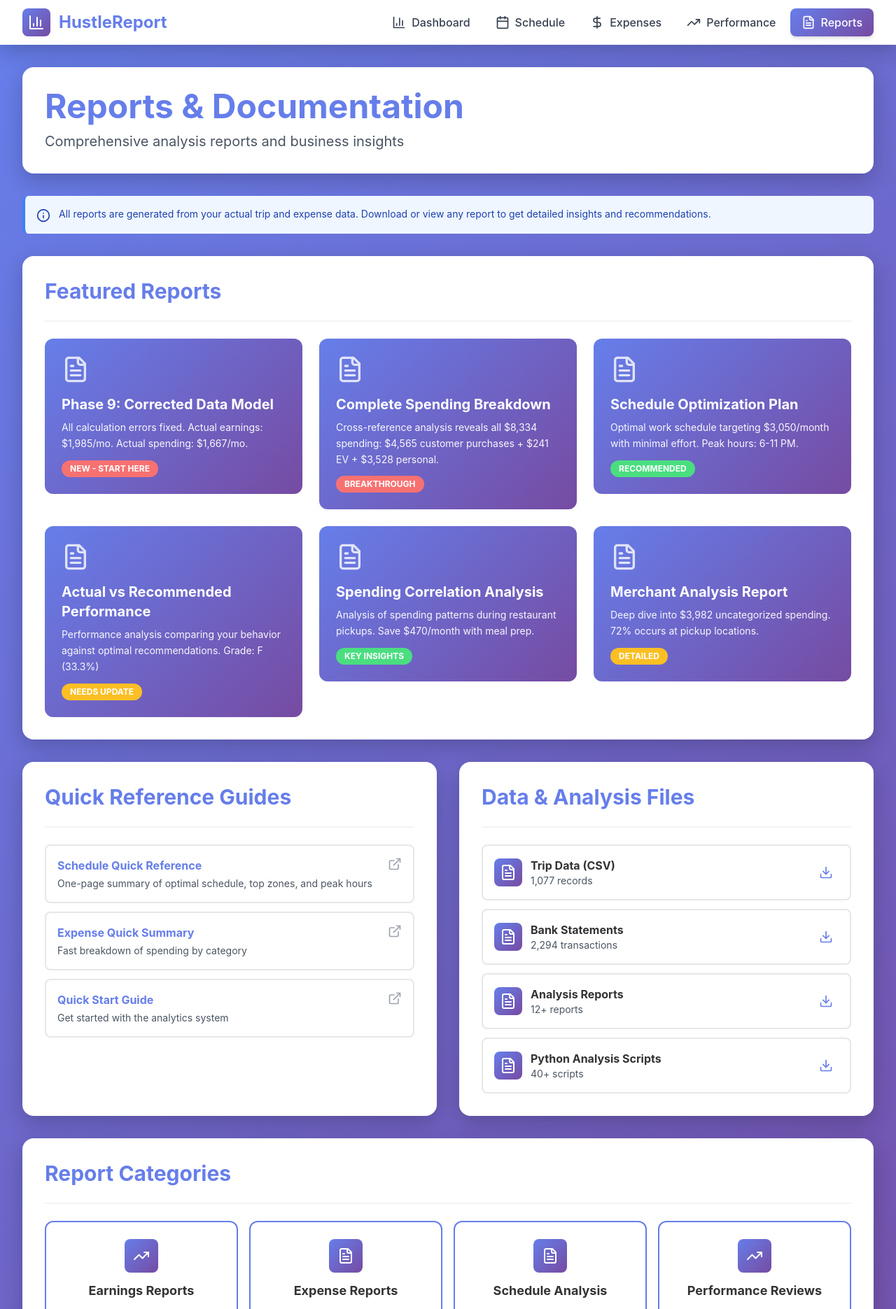
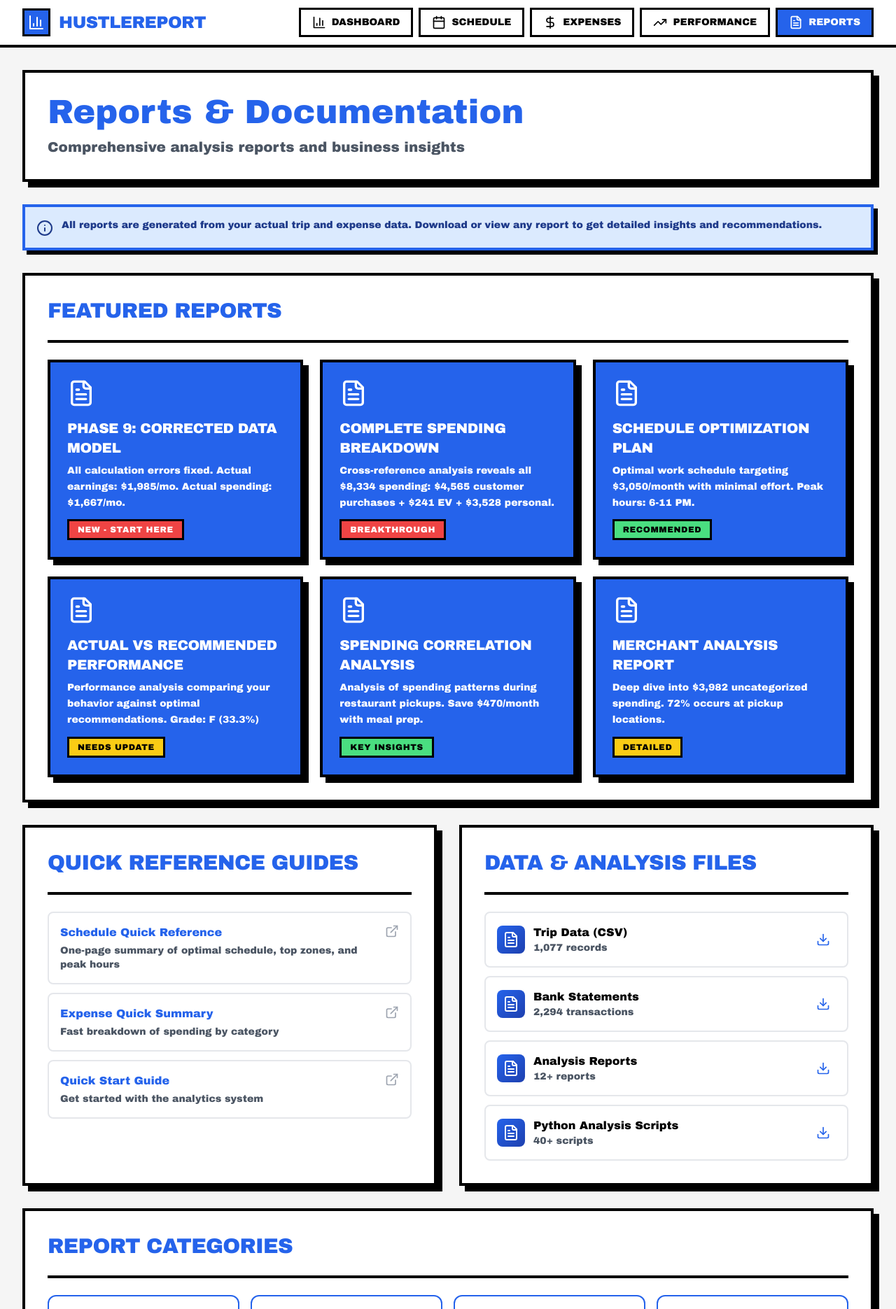
Before and after one commit to djdev3k-star/courier-insights, a React (Vite) app: page /reports in a window 1280 px wide. Shown: the top 1871 px of the page at 70% size. Built offline with nearby package versions, Linux system fonts and the light colour scheme.

Commit message:
Updated tailwind.config.js

```diff
--- a/src/components/Alert.tsx
+++ b/src/components/Alert.tsx
@@ -16,10 +16,10 @@ export function Alert({ children, variant = 'info', title }: AlertProps) {
   }
 
   const colors = {
-    error: 'alert-error text-red-800',
-    warning: 'alert-warning text-yellow-800',
-    success: 'alert-success text-green-800',
-    info: 'bg-blue-50 border-blue-500 text-blue-800',
+    error: 'alert-error text-red-900',
+    warning: 'alert-warning text-yellow-900',
+    success: 'alert-success text-green-900',
+    info: 'bg-blue-100 border-blue-600 text-blue-900',
   }
 
   const Icon = icons[variant]
@@ -27,10 +27,10 @@ export function Alert({ children, variant = 'info', title }: AlertProps) {
   return (
     <div className={`alert ${colors[variant]}`}>
       <div className="flex items-start space-x-3">
-        <Icon className="w-5 h-5 mt-0.5 flex-shrink-0" />
+        <Icon className="w-6 h-6 mt-0.5 flex-shrink-0 font-bold" />
         <div className="flex-1">
-          {title && <p className="font-bold mb-1">{title}</p>}
-          <div className="text-sm">{children}</div>
+          {title && <p className="font-black mb-1 uppercase">{title}</p>}
+          <div className="text-sm font-bold">{children}</div>
         </div>
       </div>
     </div>
--- a/src/components/GradientCard.tsx
+++ b/src/components/GradientCard.tsx
@@ -18,23 +18,19 @@ export function GradientCard({
   icon: Icon,
   onClick,
   badge,
-  gradient = 'primary',
 }: GradientCardProps) {
-  const gradientClass =
-    gradient === 'accent' ? 'bg-gradient-accent' : 'bg-gradient-primary'
-
   return (
     <div
-      className={`${gradientClass} gradient-card`}
+      className="gradient-card"
       onClick={onClick}
     >
       {Icon && (
-        <div className="text-5xl mb-4 opacity-80 relative z-10">
+        <div className="mb-4 relative z-10">
           <Icon className="w-10 h-10" />
         </div>
       )}
-      <h3 className="text-xl font-bold mb-2 relative z-10">{title}</h3>
-      <p className="text-sm leading-relaxed opacity-95 relative z-10">{description}</p>
+      <h3 className="text-xl font-black mb-2 relative z-10 uppercase tracking-tight">{title}</h3>
+      <p className="text-sm leading-relaxed font-bold relative z-10">{description}</p>
       {badge && (
         <span
           className={`badge mt-3 relative z-10 ${
--- a/src/components/Layout.tsx
+++ b/src/components/Layout.tsx
@@ -16,17 +16,17 @@ export function Layout() {
 
   return (
     <div className="min-h-screen">
-      <nav className="bg-white shadow-section sticky top-0 z-50">
+      <nav className="bg-white border-b-4 border-black sticky top-0 z-50">
         <div className="max-w-7xl mx-auto px-4 sm:px-6 lg:px-8">
           <div className="flex justify-between items-center h-16">
             <Link to="/" className="flex items-center space-x-3">
-              <div className="w-10 h-10 bg-gradient-primary rounded-lg flex items-center justify-center">
+              <div className="w-10 h-10 bg-blue-600 border-3 border-black flex items-center justify-center">
                 <BarChart3 className="w-6 h-6 text-white" />
               </div>
-              <span className="text-2xl font-bold text-primary">HustleReport</span>
+              <span className="text-2xl font-black text-blue-600 uppercase tracking-tight">HustleReport</span>
             </Link>
 
-            <div className="hidden md:flex space-x-1">
+            <div className="hidden md:flex space-x-2">
               {navItems.map((item) => {
                 const Icon = item.icon
                 const isActive = location.pathname === item.path
@@ -34,21 +34,21 @@ export function Layout() {
                   <Link
                     key={item.path}
                     to={item.path}
-                    className={`flex items-center space-x-2 px-4 py-2 rounded-lg transition-all duration-200 ${
+                    className={`flex items-center space-x-2 px-4 py-2 border-3 border-black font-bold uppercase text-sm transition-all duration-200 ${
                       isActive
-                        ? 'bg-gradient-primary text-white shadow-md'
-                        : 'text-gray-700 hover:bg-gray-100'
+                        ? 'bg-blue-600 text-white'
+                        : 'bg-white text-black hover:bg-gray-100'
                     }`}
                   >
                     <Icon className="w-5 h-5" />
-                    <span className="font-medium">{item.label}</span>
+                    <span>{item.label}</span>
                   </Link>
                 )
               })}
             </div>
 
             <button
-              className="md:hidden"
+              className="md:hidden border-3 border-black p-2 bg-white hover:bg-gray-100"
               onClick={() => setMobileMenuOpen(!mobileMenuOpen)}
             >
               {mobileMenuOpen ? <X className="w-6 h-6" /> : <Menu className="w-6 h-6" />}
@@ -56,7 +56,7 @@ export function Layout() {
           </div>
 
           {mobileMenuOpen && (
-            <div className="md:hidden py-4 space-y-2">
+            <div className="md:hidden py-4 space-y-2 border-t-3 border-black">
               {navItems.map((item) => {
                 const Icon = item.icon
                 const isActive = location.pathname === item.path
@@ -65,14 +65,14 @@ export function Layout() {
                     key={item.path}
                     to={item.path}
                     onClick={() => setMobileMenuOpen(false)}
-                    className={`flex items-center space-x-3 px-4 py-3 rounded-lg transition-all duration-200 ${
+                    className={`flex items-center space-x-3 px-4 py-3 border-3 border-black font-bold uppercase transition-all duration-200 ${
                       isActive
-                        ? 'bg-gradient-primary text-white'
-                        : 'text-gray-700 hover:bg-gray-100'
+                        ? 'bg-blue-600 text-white'
+                        : 'bg-white text-black hover:bg-gray-100'
                     }`}
                   >
                     <Icon className="w-5 h-5" />
-                    <span className="font-medium">{item.label}</span>
+                    <span>{item.label}</span>
                   </Link>
                 )
               })}
@@ -85,9 +85,9 @@ export function Layout() {
         <Outlet />
       </main>
 
-      <footer className="text-center text-white py-8 mt-12">
-        <p className="font-medium">HustleReport Analytics System</p>
-        <p className="mt-2 text-sm opacity-80">
+      <footer className="text-center bg-black text-white py-8 mt-12 border-t-4 border-black">
+        <p className="font-black uppercase tracking-wide">HustleReport Analytics System</p>
+        <p className="mt-2 text-sm font-bold">
           Built for optimization and efficiency • Last updated: January 29, 2026
         </p>
       </footer>
--- a/src/components/SectionCard.tsx
+++ b/src/components/SectionCard.tsx
@@ -12,12 +12,12 @@ export function SectionCard({ title, subtitle, children, action }: SectionCardPr
     <div className="section-card">
       <div className="flex items-start justify-between mb-6">
         <div>
-          <h2 className="text-primary text-3xl font-bold">{title}</h2>
-          {subtitle && <p className="text-gray-600 mt-2">{subtitle}</p>}
+          <h2 className="text-blue-600 text-3xl font-black uppercase tracking-tight">{title}</h2>
+          {subtitle && <p className="text-black mt-2 font-bold">{subtitle}</p>}
         </div>
         {action && <div>{action}</div>}
       </div>
-      <div className="border-b-2 border-gray-100 mb-6" />
+      <div className="border-b-4 border-black mb-6" />
       {children}
     </div>
   )
--- a/src/globals.css
+++ b/src/globals.css
@@ -1,27 +1,27 @@
 @import 'tailwindcss';
 
 :root {
-  /* Data Brutalism theme with Royal Blue accent */
-  --background: oklch(1 0 0); /* White */
+  /* Data Brutalism theme with Blue accent */
+  --background: oklch(0.98 0 0); /* Light gray */
   --foreground: oklch(0 0 0); /* Black */
-  --card: oklch(0.98 0 0); /* Off-white */
+  --card: oklch(1 0 0); /* White */
   --card-foreground: oklch(0 0 0);
   --popover: oklch(1 0 0);
   --popover-foreground: oklch(0 0 0);
-  --primary: oklch(0.5 0.2 264); /* Royal Blue #4169E1 */
+  --primary: oklch(0.55 0.18 255); /* Blue #2563eb */
   --primary-foreground: oklch(1 0 0);
   --secondary: oklch(0.5 0 0); /* Medium gray */
   --secondary-foreground: oklch(1 0 0);
   --muted: oklch(0.9 0 0); /* Light gray */
   --muted-foreground: oklch(0.4 0 0);
-  --accent: oklch(0.5 0.2 264); /* Royal Blue accent */
+  --accent: oklch(0.55 0.18 255); /* Blue accent */
   --accent-foreground: oklch(1 0 0);
   --destructive: oklch(0.55 0.22 25);
   --destructive-foreground: oklch(1 0 0);
   --border: oklch(0 0 0); /* Black borders for brutalism */
   --input: oklch(0.9 0 0);
-  --ring: oklch(0.5 0.2 264); /* Royal Blue ring */
-  --chart-1: oklch(0.5 0.2 264); /* Royal Blue */
+  --ring: oklch(0.55 0.18 255); /* Blue ring */
+  --chart-1: oklch(0.55 0.18 255); /* Blue */
   --chart-2: oklch(0.4 0 0); /* Dark gray */
   --chart-3: oklch(0.6 0 0); /* Medium gray */
   --chart-4: oklch(0.8 0 0); /* Light gray */
@@ -29,48 +29,48 @@
   --radius: 0rem; /* No rounded corners for brutalism */
   --sidebar: oklch(1 0 0);
   --sidebar-foreground: oklch(0 0 0);
-  --sidebar-primary: oklch(0.5 0.2 264);
+  --sidebar-primary: oklch(0.55 0.18 255);
   --sidebar-primary-foreground: oklch(1 0 0);
   --sidebar-accent: oklch(0.98 0 0);
   --sidebar-accent-foreground: oklch(0 0 0);
   --sidebar-border: oklch(0 0 0);
-  --sidebar-ring: oklch(0.5 0.2 264);
+  --sidebar-ring: oklch(0.55 0.18 255);
 }
 
 .dark {
-  /* Data Brutalism dark mode - inverted with Royal Blue accent */
+  /* Data Brutalism dark mode - inverted with Blue accent */
   --background: oklch(0 0 0); /* Black */
   --foreground: oklch(1 0 0); /* White */
   --card: oklch(0.1 0 0); /* Near black */
   --card-foreground: oklch(1 0 0);
   --popover: oklch(0 0 0);
   --popover-foreground: oklch(1 0 0);
-  --primary: oklch(0.5 0.2 264); /* Royal Blue */
+  --primary: oklch(0.55 0.18 255); /* Blue */
   --primary-foreground: oklch(1 0 0);
   --secondary: oklch(0.3 0 0); /* Dark gray */
   --secondary-foreground: oklch(1 0 0);
   --muted: oklch(0.2 0 0); /* Dark gray */
   --muted-foreground: oklch(0.6 0 0);
-  --accent: oklch(0.5 0.2 264); /* Royal Blue accent */
+  --accent: oklch(0.55 0.18 255); /* Blue accent */
   --accent-foreground: oklch(1 0 0);
   --destructive: oklch(0.45 0.2 25);
   --destructive-foreground: oklch(1 0 0);
   --border: oklch(1 0 0); /* White borders for dark mode brutalism */
   --input: oklch(0.2 0 0);
-  --ring: oklch(0.5 0.2 264); /* Royal Blue ring */
-  --chart-1: oklch(0.5 0.2 264); /* Royal Blue */
+  --ring: oklch(0.55 0.18 255); /* Blue ring */
+  --chart-1: oklch(0.55 0.18 255); /* Blue */
   --chart-2: oklch(0.4 0 0); /* Dark gray */
   --chart-3: oklch(0.6 0 0); /* Medium gray */
   --chart-4: oklch(0.8 0 0); /* Light gray */
   --chart-5: oklch(0.9 0 0); /* Very light gray */
   --sidebar: oklch(0 0 0);
   --sidebar-foreground: oklch(1 0 0);
-  --sidebar-primary: oklch(0.5 0.2 264);
+  --sidebar-primary: oklch(0.55 0.18 255);
   --sidebar-primary-foreground: oklch(1 0 0);
   --sidebar-accent: oklch(0.1 0 0);
   --sidebar-accent-foreground: oklch(1 0 0);
   --sidebar-border: oklch(1 0 0);
-  --sidebar-ring: oklch(0.5 0.2 264);
+  --sidebar-ring: oklch(0.55 0.18 255);
 }
 
 @theme inline {
--- a/src/index.css
+++ b/src/index.css
@@ -9,69 +9,93 @@
 }
 
 body {
-  font-family: -apple-system, BlinkMacSystemFont, 'Segoe UI', Roboto, Oxygen, Ubuntu, Cantarell, sans-serif;
-  background: linear-gradient(135deg, #667eea 0%, #764ba2 100%);
+  font-family: 'Space Grotesk', 'Arial Black', Arial, sans-serif;
+  background: #f5f5f5;
   min-height: 100vh;
-  color: #333;
+  color: #000000;
   -webkit-font-smoothing: antialiased;
   -moz-osx-font-smoothing: grayscale;
+  font-weight: 600;
 }
 
 @layer components {
   .stat-card {
-    @apply bg-white rounded-xl p-6 shadow-card transition-all duration-300 hover:shadow-card-hover hover:-translate-y-1;
+    @apply bg-white border-4 border-black p-6 transition-all duration-200;
+    box-shadow: 8px 8px 0px 0px rgba(0, 0, 0, 1);
+  }
+
+  .stat-card:hover {
+    transform: translate(-2px, -2px);
+    box-shadow: 10px 10px 0px 0px rgba(0, 0, 0, 1);
   }
 
   .section-card {
-    @apply bg-white rounded-2xl p-8 shadow-section;
+    @apply bg-white border-4 border-black p-8;
+    box-shadow: 8px 8px 0px 0px rgba(0, 0, 0, 1);
   }
 
   .gradient-card {
-    @apply bg-gradient-primary rounded-xl p-6 text-white cursor-pointer transition-all duration-300 hover:-translate-y-1 hover:shadow-xl relative overflow-hidden;
+    @apply bg-blue-600 border-4 border-black p-6 text-white cursor-pointer transition-all duration-200 relative;
+    box-shadow: 8px 8px 0px 0px rgba(0, 0, 0, 1);
   }
 
-  .gradient-card::before {
-    content: '';
-    @apply absolute top-0 left-0 w-full h-full bg-white/10 -translate-x-full transition-transform duration-300;
+  .gradient-card:hover {
+    @apply bg-blue-700;
+    transform: translate(-2px, -2px);
+    box-shadow: 10px 10px 0px 0px rgba(0, 0, 0, 1);
   }
 
-  .gradient-card:hover::before {
-    @apply translate-x-0;
+  .gradient-card:active {
+    transform: translate(2px, 2px);
+    box-shadow: 4px 4px 0px 0px rgba(0, 0, 0, 1);
   }
 
   .btn-primary {
-    @apply bg-primary text-white px-6 py-3 rounded-lg font-bold transition-all duration-300 hover:bg-primary-dark hover:-translate-y-0.5 hover:shadow-lg;
+    @apply bg-blue-600 text-white px-6 py-3 border-4 border-black font-bold uppercase tracking-wide transition-all duration-200;
+    box-shadow: 6px 6px 0px 0px rgba(0, 0, 0, 1);
+  }
+
+  .btn-primary:hover {
+    @apply bg-blue-700;
+    transform: translate(-2px, -2px);
+    box-shadow: 8px 8px 0px 0px rgba(0, 0, 0, 1);
+  }
+
+  .btn-primary:active {
+    transform: translate(2px, 2px);
+    box-shadow: 2px 2px 0px 0px rgba(0, 0, 0, 1);
   }
 
   .badge {
-    @apply inline-block px-3 py-1 rounded-full text-xs font-bold;
+    @apply inline-block px-3 py-1 border-3 border-black font-bold text-xs uppercase tracking-wider;
   }
 
   .badge-new {
-    @apply bg-accent-green text-white;
+    @apply bg-green-400 text-black;
   }
 
   .badge-important {
-    @apply bg-accent-red text-white;
+    @apply bg-red-500 text-white;
   }
 
   .badge-analysis {
-    @apply bg-accent-yellow text-white;
+    @apply bg-yellow-400 text-black;
   }
 
   .alert {
-    @apply border-l-4 p-4 rounded-lg;
+    @apply border-4 border-black p-4;
+    box-shadow: 6px 6px 0px 0px rgba(0, 0, 0, 1);
   }
 
   .alert-error {
-    @apply bg-red-50 border-red-500;
+    @apply bg-red-100 border-red-600;
   }
 
   .alert-warning {
-    @apply bg-yellow-50 border-yellow-500;
+    @apply bg-yellow-100 border-yellow-600;
   }
 
   .alert-success {
-    @apply bg-green-50 border-green-500;
+    @apply bg-green-100 border-green-600;
   }
 }
--- a/tailwind.config.js
+++ b/tailwind.config.js
@@ -7,26 +7,30 @@ export default {
     extend: {
       colors: {
         primary: {
-          DEFAULT: '#667eea',
-          dark: '#764ba2',
-          light: '#7c96ff',
+          DEFAULT: '#2563eb',
+          dark: '#1e40af',
+          light: '#3b82f6',
         },
         accent: {
-          green: '#4ade80',
-          red: '#f87171',
-          yellow: '#fbbf24',
-          pink: '#f093fb',
-          rose: '#f5576c',
+          blue: '#2563eb',
+          cyan: '#06b6d4',
+          green: '#10b981',
+          red: '#ef4444',
+          yellow: '#f59e0b',
         },
       },
       backgroundImage: {
-        'gradient-primary': 'linear-gradient(135deg, #667eea 0%, #764ba2 100%)',
-        'gradient-accent': 'linear-gradient(135deg, #f093fb 0%, #f5576c 100%)',
+        'gradient-primary': 'linear-gradient(135deg, #2563eb 0%, #1e40af 100%)',
+        'gradient-blue': 'linear-gradient(135deg, #2563eb 0%, #06b6d4 100%)',
       },
       boxShadow: {
-        'card': '0 5px 15px rgba(0,0,0,0.1)',
-        'card-hover': '0 10px 25px rgba(0,0,0,0.15)',
-        'section': '0 10px 30px rgba(0,0,0,0.2)',
+        'brutal': '8px 8px 0px 0px rgba(0,0,0,1)',
+        'brutal-sm': '4px 4px 0px 0px rgba(0,0,0,1)',
+        'brutal-lg': '12px 12px 0px 0px rgba(0,0,0,1)',
+      },
+      borderWidth: {
+        '3': '3px',
+        '4': '4px',
       },
     },
   },
```
Also changed, not shown: src/components/StatCard.tsx (+7 -7 lines), src/pages/Dashboard.tsx (+35 -35 lines), src/pages/Schedule.tsx (+40 -39 lines).
